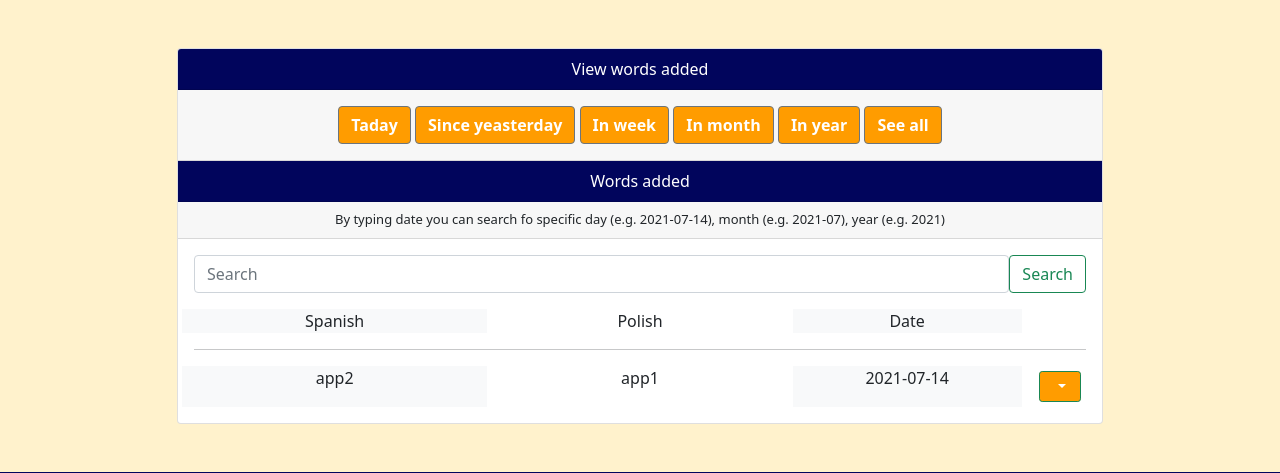
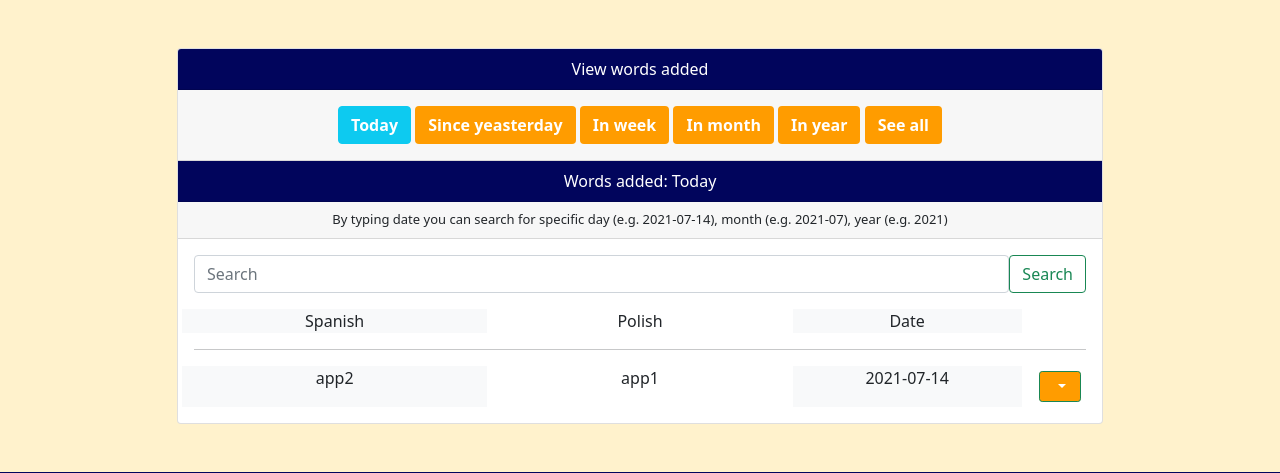
Before and after one commit to RoofBite/SpanishClipboard, a Django app: page /view_words/1 in a window 1280 px wide. Shown: the part 56-529 px from the top of the page. Run offline with Django 3.2, Linux system fonts and the light colour scheme; a user stored in the database is signed in; data comes from the database, SQL or seed files in the repository; some libraries are stand-ins or nearby versions.

Commit message:
On view_words buttoms show with search is active Made with template language

```diff
--- a/clipboard/templates/clipboard/view_words.html
+++ b/clipboard/templates/clipboard/view_words.html
@@ -19,22 +19,32 @@
 
                     <div class="card-header">
                         <div class="text mt-2 mb-2 text-dark">
-                      <a href="{% url 'view_words' hours=1 %}"  class="btn btn-secondary text-white fw-bold" style="background-color:#ff9c00">Taday</a>
+                      <a href="{% url 'view_words' hours=1 %}"  class="btn {% ifequal hours 1  %} btn-info {% endifequal %} text-white fw-bold" {% if hours != 1  %}style="background-color:#ff9c00"{% endif %}>Today</a>
 
-                      <a href="{% url 'view_words' hours=2 %}"  class="btn btn-secondary text-white fw-bold" style="background-color:#ff9c00">Since yeasterday</a>
-                      <a href="{% url 'view_words' hours=8 %}"  class="btn btn-secondary text-white fw-bold" style="background-color:#ff9c00">In week</a>
-                      <a href="{% url 'view_words' hours=31 %}"  class="btn btn-secondary text-white fw-bold" style="background-color:#ff9c00">In month</a>
-                      <a href="{% url 'view_words' hours=365 %}"  class="btn btn-secondary text-white fw-bold" style="background-color:#ff9c00">In year</a>
-                      <a href="{% url 'view_words' hours=0 %}"  class="btn btn-secondary text-white fw-bold" style="background-color:#ff9c00">See all</a>
+                      <a href="{% url 'view_words' hours=2 %}"  class="btn {% ifequal hours 2  %} btn-info {% endifequal %} text-white fw-bold"  {% if hours != 2  %}style="background-color:#ff9c00"{% endif %}>Since yeasterday</a>
+                      <a href="{% url 'view_words' hours=8 %}"  class="btn {% ifequal hours 8  %} btn-info {% endifequal %} text-white fw-bold"  {% if hours != 8  %}style="background-color:#ff9c00"{% endif %}>In week</a>
+                      <a href="{% url 'view_words' hours=31 %}"  class="btn {% ifequal hours 31  %} btn-info {% endifequal %} text-white fw-bold"  {% if hours != 31  %}style="background-color:#ff9c00"{% endif %}>In month</a>
+                      <a href="{% url 'view_words' hours=365 %}"  class="btn {% ifequal hours 365  %} btn-info {% endifequal %} text-white fw-bold"  {% if hours != 365  %}style="background-color:#ff9c00"{% endif %}>In year</a>
+                      <a href="{% url 'view_words' hours=0 %}"  class="btn {% ifequal hours 0  %} btn-info {% endifequal %} text-white fw-bold"  {% if hours == 0 and not search_query != '' %}style="background-color:#0dcaf0"{% else %} style="background-color:#ff9c00" {% endif %}>See all</a>
 
 
                         </div>
                     </div>
                     <div class="card-header text-white " style="background-color:#01055c"  >
-                        Words added
+                        {% if not search_query %}
+                        {% ifequal hours 0  %}All words{% endifequal %}
+                        {% ifequal hours 1  %}Words added: Today{% endifequal %}
+                        {% ifequal hours 2  %}Words added: Since yeasterday{% endifequal %}
+                        {% ifequal hours 8  %}Words added: In week{% endifequal %}
+                        {% ifequal hours 31  %}Words added: In month{% endifequal %}
+                        {% ifequal hours 365  %}Words added: In year{% endifequal %}
+                        {% else %}
+                        Words with: "{{search_query}}"
+
+                        {% endif %}
                     </div>
                     <div class="card-header text-dark " style="font-size: 13px;" >
-                        By typing date you can search fo specific day (e.g. 2021-07-14), month (e.g. 2021-07), year (e.g. 2021)
+                        By typing date you can search for specific day (e.g. 2021-07-14), month (e.g. 2021-07), year (e.g. 2021)
                     </div>
                     <form class="d-flex ms-3 mt-3 me-3" method="GET" action='{% url "view_words" hours=0 %}'>
                         <input class="form-control  " type="search" value="{{search_query}}" placeholder="Search" aria-label="Search" name="search_query">
--- a/clipboard/views.py
+++ b/clipboard/views.py
@@ -46,7 +46,7 @@ def view_words(request,hours):
 
             else:
                 words = Word.objects.filter(user=request.user,for_deletion=False).order_by('-date_added')
-        context={'words':words,'search_query':search_query}
+        context={'words':words,'search_query':search_query,'hours':hours}
         return render(request,'clipboard/view_words.html',context)
     else:
         return redirect('loginPage')
```
